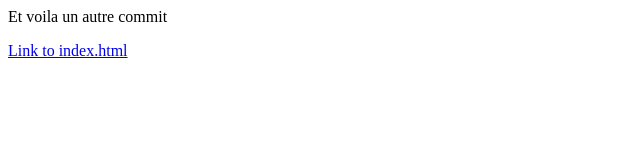
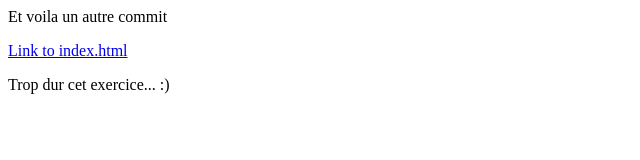
Before and after one commit to ColonelMoutarde/GitHub-Partie-2-Activite, a plain HTML site: page 2.html in a window 1280 px wide. Shown: the whole page, without its empty margins (0-640 px from the left). Drawn offline with Linux system fonts and the light colour scheme.

Commit message:
Hop hop hop

```diff
--- a/2.html
+++ b/2.html
@@ -5,6 +5,6 @@
     <body>
         <p>Et voila un autre commit </p>
         <p><a href="index.html">Link to index.html</a></p>
-
+        <p>Trop dur cet exercice... :)</p>
     </body>
 </html>
```
